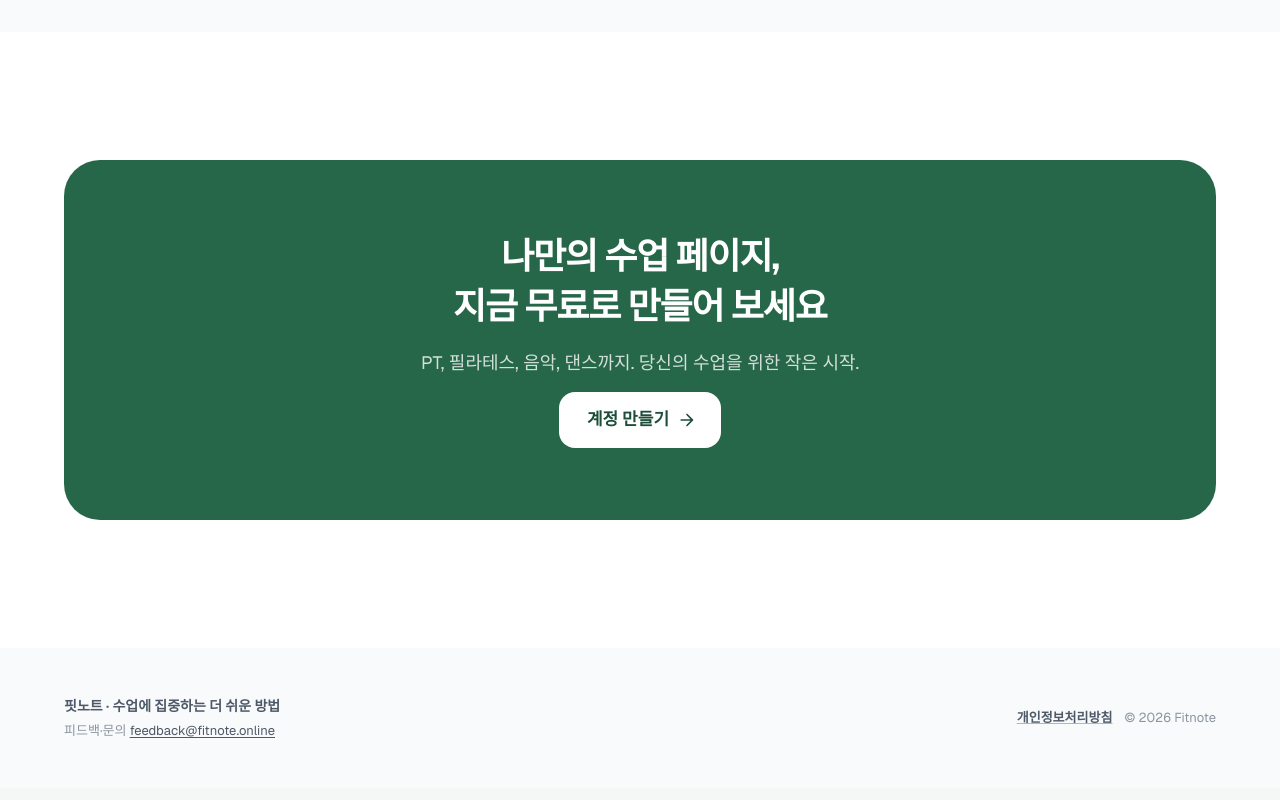
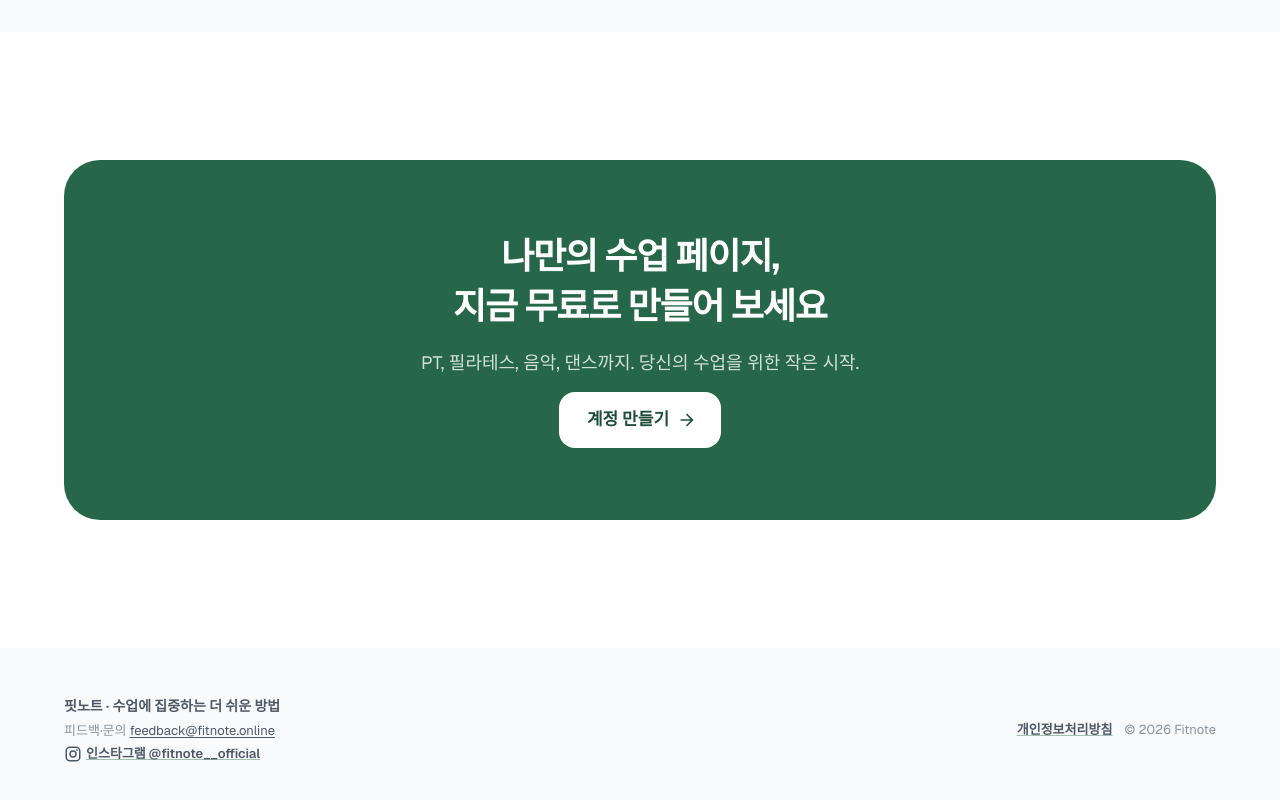
Before and after one commit to HongDongk/fitnote, a Next.js app: page / in a window 1280 px wide. Shown: the part 5465-6265 px from the top of the page. Built offline with nearby package versions, Linux system fonts and the light colour scheme; no server answers; what @mui/material-nextjs would draw is missing.

Commit message:
[ENH] 풋터 소셜 링크추가

```diff
--- a/src/app/components/Footer/Footer.tsx
+++ b/src/app/components/Footer/Footer.tsx
@@ -1,8 +1,11 @@
+import InstagramIcon from "@mui/icons-material/Instagram";
 import { Box, Container, Link, Stack, Typography } from "@mui/material";
 
 import { linkTextColor, styles as s } from "./footer.styles";
 
 const FEEDBACK_EMAIL = "feedback@fitnote.online";
+const INSTAGRAM_URL =
+  "https://www.instagram.com/fitnote__official?xtok=MW0ycGNjZnlyczVvOQ%3D%3D&utm_source=qr";
 
 export default function Footer() {
   return (
@@ -27,6 +30,16 @@ export default function Footer() {
                 {FEEDBACK_EMAIL}
               </Link>
             </Typography>
+            <Link
+              href={INSTAGRAM_URL}
+              target="_blank"
+              rel="noopener noreferrer"
+              style={linkTextColor.instagram}
+              sx={s.instagramLink}
+            >
+              <InstagramIcon sx={s.instagramIcon} />
+              인스타그램 @fitnote__official
+            </Link>
           </Stack>
           <Stack direction="row" spacing={1.5} sx={s.meta}>
             <Link
--- a/src/app/components/Footer/footer.styles.ts
+++ b/src/app/components/Footer/footer.styles.ts
@@ -10,6 +10,7 @@ const grey = {
 export const linkTextColor = {
   feedback: { color: grey.body },
   privacy: { color: grey.body },
+  instagram: { color: grey.body },
 };
 
 export const styles = {
@@ -32,5 +33,15 @@ export const styles = {
   },
   meta: { alignItems: "center" },
   privacyLink: { fontSize: 13, fontWeight: 600 },
+  instagramLink: {
+    display: "inline-flex",
+    alignItems: "center",
+    gap: 0.5,
+    alignSelf: "flex-start",
+    mt: 0.5,
+    fontSize: 13,
+    fontWeight: 600,
+  },
+  instagramIcon: { fontSize: 18 },
   copyright: { color: grey.sub, fontSize: 13 },
 } satisfies Record<string, SxProps<Theme>>;
```
